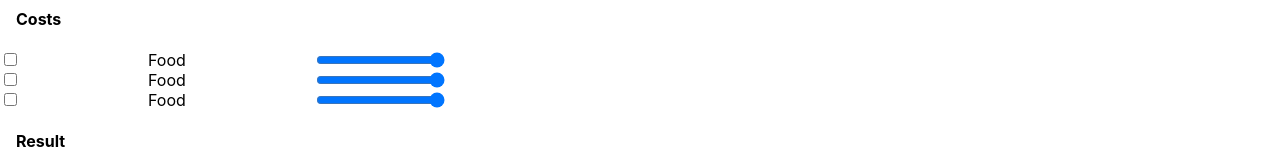
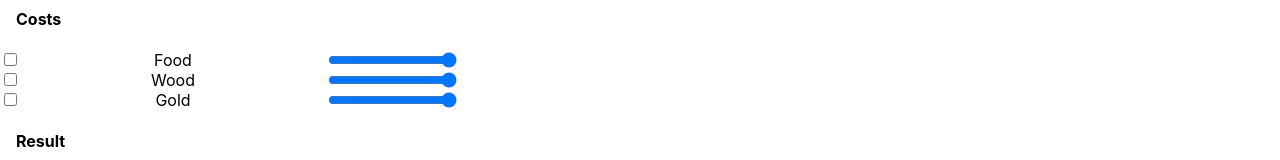
Before and after one commit to UtkuErdemir/React-Training-App, a React (Create React App) app: page /units in a window 1280 px wide. Shown: the part 180-340 px from the top of the page. Built offline with nearby package versions, Linux system fonts and the light colour scheme.

Commit message:
Cost Filter title is added.

```diff
--- a/src/pages/Units/components/Checkbox/style.scss
+++ b/src/pages/Units/components/Checkbox/style.scss
@@ -2,3 +2,6 @@ input[type="checkbox"]{
     white-space: nowrap;
     display: inline-block;
 }
+label{
+    width: 50px;
+}
--- a/src/pages/Units/components/CostFilter/index.jsx
+++ b/src/pages/Units/components/CostFilter/index.jsx
@@ -1,15 +1,21 @@
 import React from 'react'
 import Checkbox from '../Checkbox'
 import Range from '../Range'
+import PropTypes from 'prop-types'
 import './style.scss'
 
-function CostFilter () {
+function CostFilter ({ title, onChange }) {
   return (
     <div className='cost-filter-container'>
-        <Checkbox title="Food"></Checkbox>
+        <Checkbox title={title}></Checkbox>
         <Range></Range>
     </div>
   )
 }
 
+CostFilter.propTypes = {
+  title: PropTypes.string,
+  onChange: PropTypes.func
+}
+
 export default CostFilter
```
